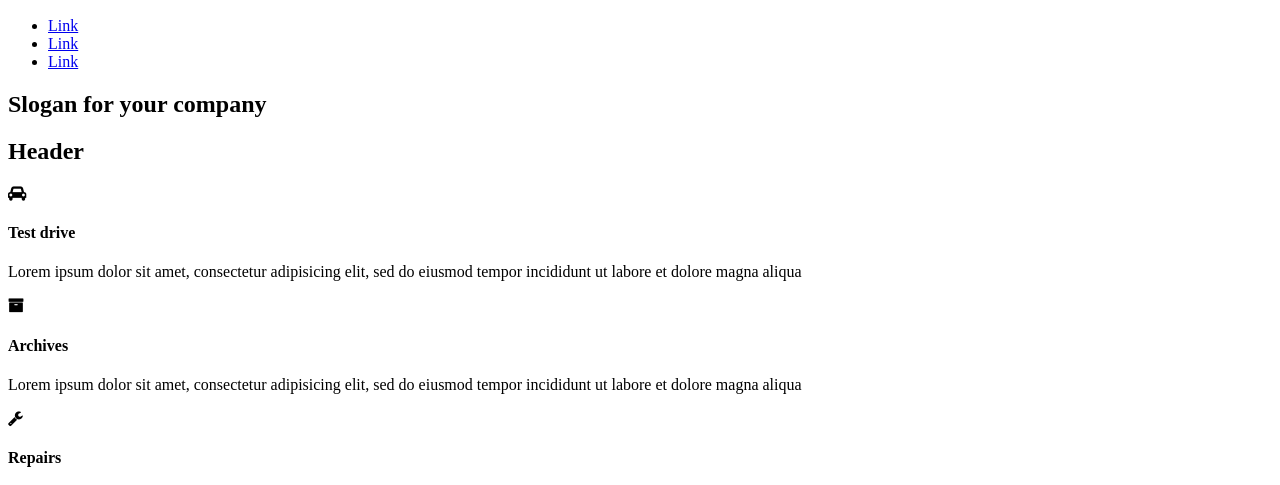
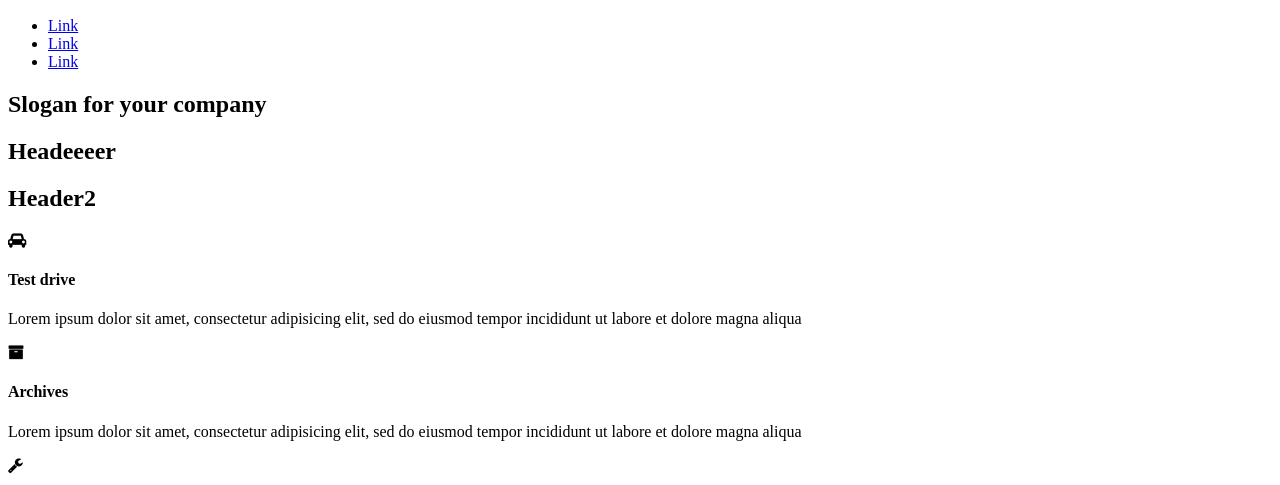
Before and after one commit to Kotwin98/learning-git, a plain HTML site: page index.html in a window 1280 px wide. Shown: the part 41-526 px from the top of the page. Drawn offline with nearby package versions, Linux system fonts and the light colour scheme; files that its build step writes are made by us from their sources.

Commit message:
change h1 and add h2

```diff
--- a/index.html
+++ b/index.html
@@ -24,7 +24,8 @@
                     <h1>Slogan for your company</h1>
                 </div>
                 </div>
-           <h1>Header</h1>
+           <h1>Headeeeer</h1>
+            <h2>Header2</h2>
             </section>
             <section class="icons">
                 <div class="container">
```
